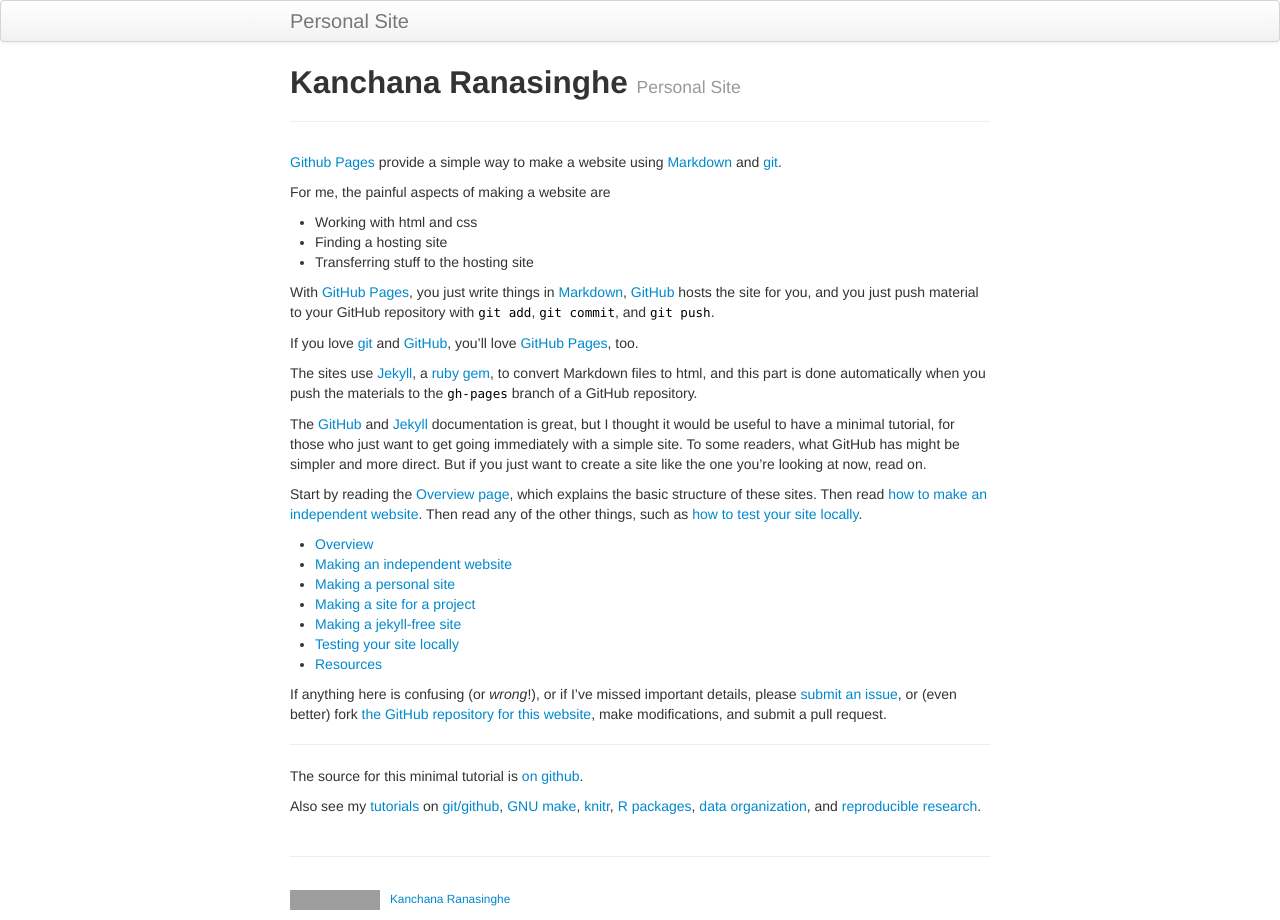
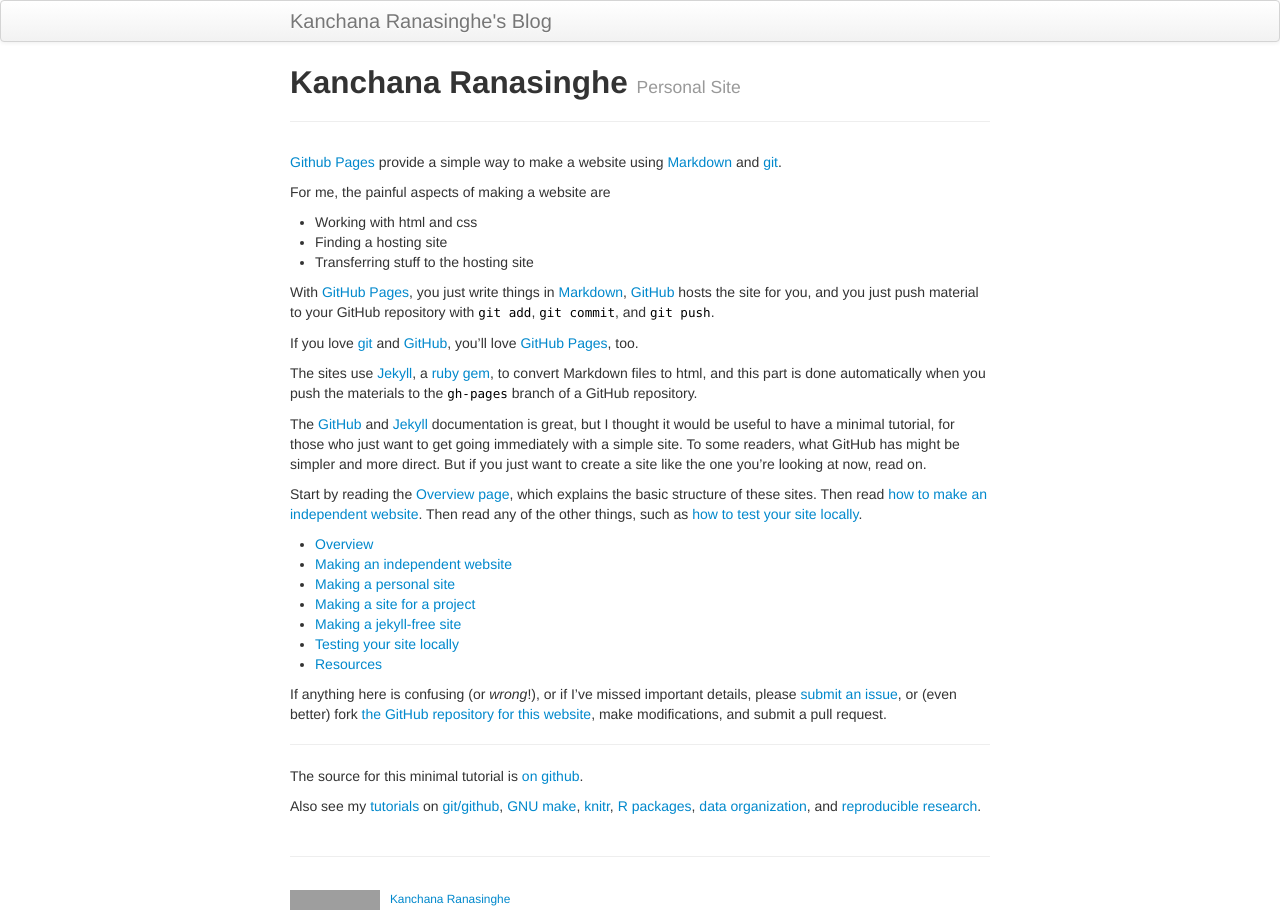
Before and after one commit to kahnchana/personal_page, a Jekyll site: the page built from index.md, in a window 1280 px wide. Built offline with Jekyll 4.4.1, drawn with Linux system fonts in a browser that asks for light colours; part of the change alters nothing that is shown; grey boxes are pictures that could not be loaded.

Commit message:
Updating

```diff
--- a/_config.yml
+++ b/_config.yml
@@ -5,15 +5,33 @@ permalink: /:categories/:year/:month/:day/:title
 exclude: [".rvmrc", ".rbenv-version", "ReadMe.md", "Rakefile", "changelog.md", "License.md"]
 highlighter: rouge
 
-# Themes are encouraged to use these universal variables
-# so be sure to set them if your theme uses them.
-#
-title : Personal Site
-author :
+title: Kanchana Ranasinghe's Blog
+email: kahnchana@gmail.com
+description: >- # this means to ignore newlines until "baseurl:"
+  I love mathematics, python programming, poetry, and dancing.
+baseurl: "" # the subpath of your site, e.g. /blog
+url: "https://github.com/kahnchana/personal_page" # the base hostname & protocol for your site, e.g. http://example.com
+github_username:  kahnchana
+
+#Author
+author:
   name : Kanchana Ranasinghe
-  email : kahnchana@gmail.com
-  github : kahnchana
-  twitter : kahnchana
+  email: kahnchana@gmail.com
+
+#Social Media
+minima:
+  social_links:
+    facebook: kahnchana
+    github : kahnchana
+    stackoverflow : kahnchana
+    linkedin : kahnchana
+    youtube_channel: UCcdZ5g_hnSj3I_YRrWF7baA
+
+# Build settings
+theme: minima
+plugins:
+  - jekyll-feed
+
 
 # NOTE: Replacing this next line with your own URL
 production_url : https://github.com/kahnchana/personal_page
@@ -25,8 +43,6 @@ markdown: kramdown
 # All Jekyll-Bootstrap specific configurations are namespaced into this hash
 #
 JB :
-  version : 0.3.0
-
   # All links will be namespaced by BASE_PATH if defined.
   # Links in your website should always be prefixed with {{BASE_PATH}}
   # however this value will be dynamically changed depending on your deployment situation.
```
